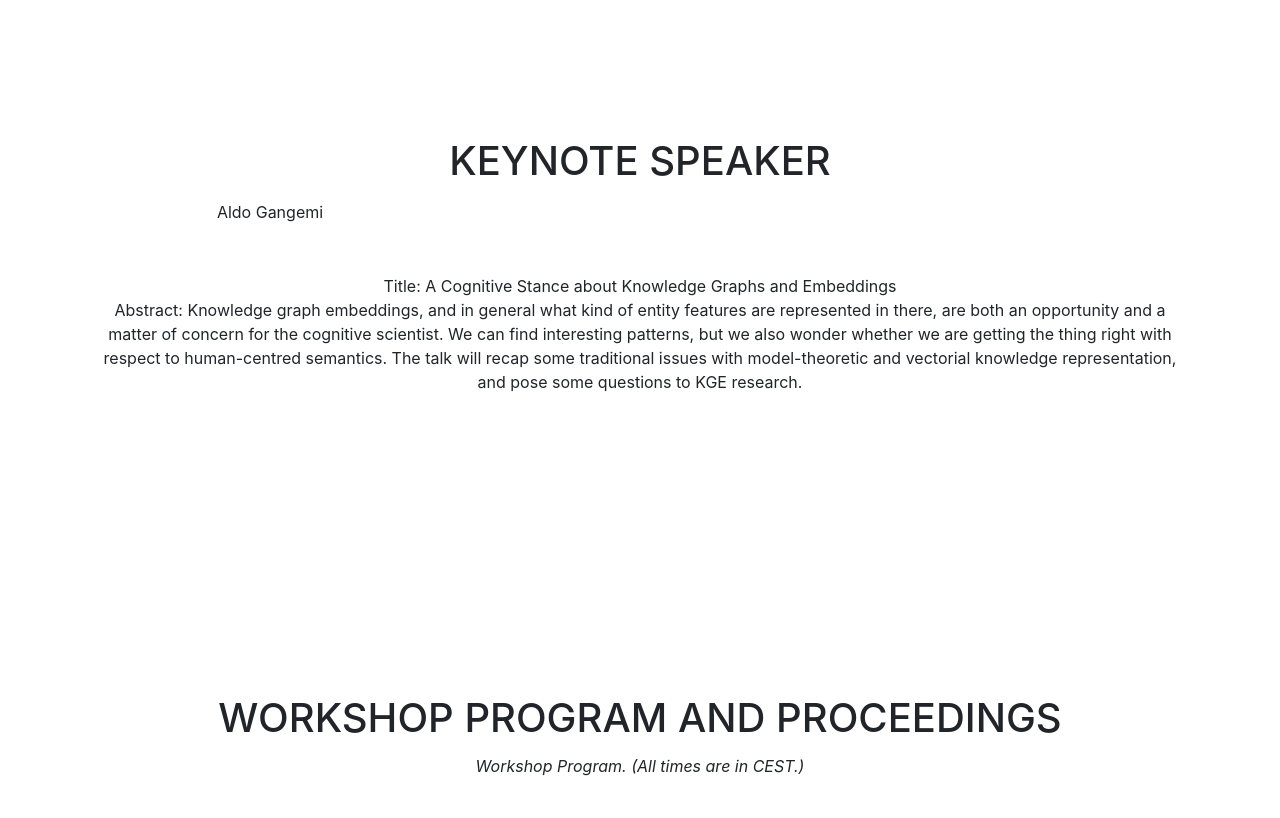
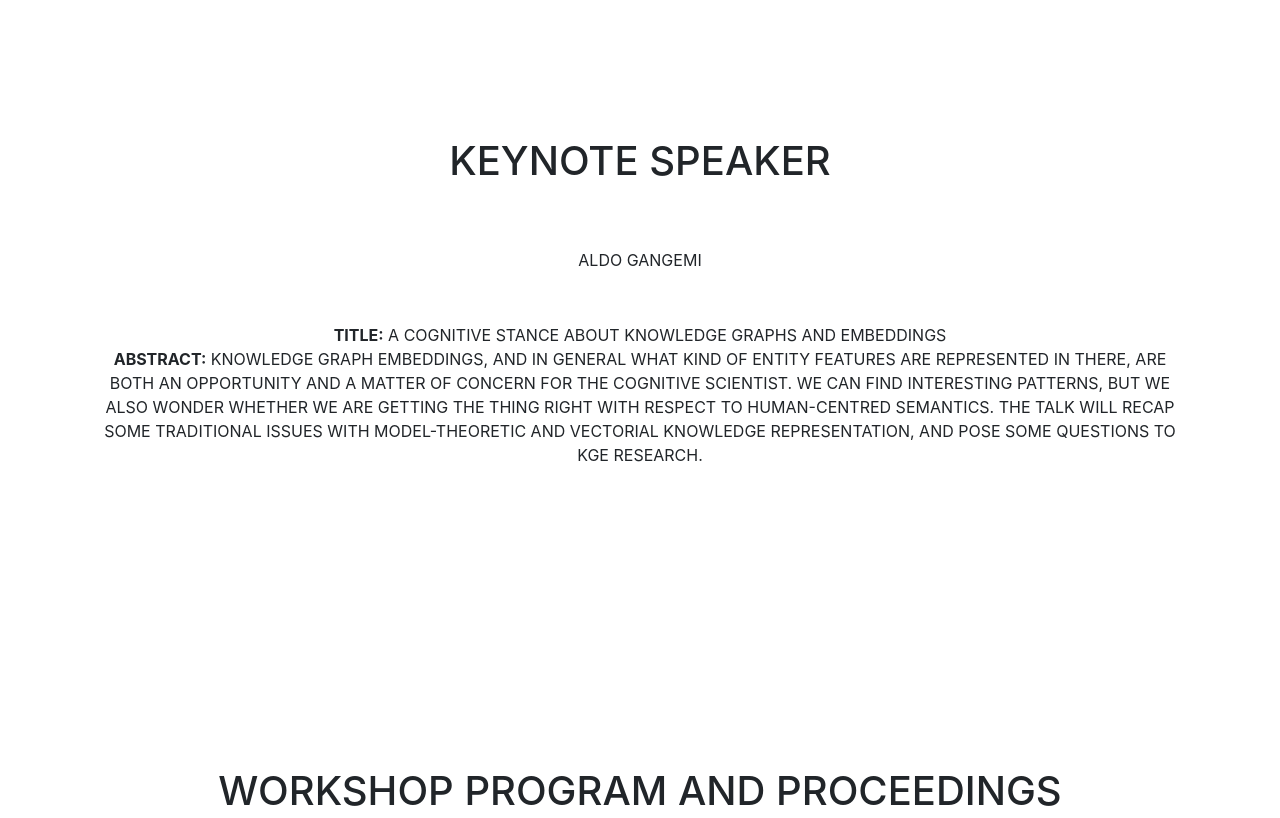
Before and after one commit to alammehwish/dl4kg2021, a website with bundled scripts: page index.html in a window 1280 px wide. Shown: the part 2360-3178 px from the top of the page. Built offline with nearby package versions, Linux system fonts and the light colour scheme; files whose address does not match are found by name; a web font is replaced by a local one.

Commit message:
Update index.html

```diff
--- a/index.html
+++ b/index.html
@@ -197,15 +197,16 @@
     <div class="container">
       <div class="row">
         <div class="col-lg-12 text-center">
-          <h2 class="section-heading text-uppercase">Keynote Speaker</h2>
+          <h2 class="section-heading text-uppercase">Keynote Speaker</h2><br/><br/>
+		<h class="text-uppercase"> Aldo Gangemi</h3>
           <div class="col-sm-4">
             <div class="team-member">
-		    Aldo Gangemi
+
             </div>
           </div>
 <div class="col-sm-12">
-           Title: A Cognitive Stance about Knowledge Graphs and Embeddings </br>
-	Abstract: Knowledge graph embeddings, and in general what kind of entity features are represented in there, are both an opportunity and a matter of concern for the cognitive scientist. We can find interesting patterns, but we also wonder whether we are getting the thing right with respect to human-centred semantics. The talk will recap some traditional issues with model-theoretic and vectorial knowledge representation, and pose some questions to KGE research.
+           <b>Title:</b> A Cognitive Stance about Knowledge Graphs and Embeddings </br>
+	<b>Abstract:</b> Knowledge graph embeddings, and in general what kind of entity features are represented in there, are both an opportunity and a matter of concern for the cognitive scientist. We can find interesting patterns, but we also wonder whether we are getting the thing right with respect to human-centred semantics. The talk will recap some traditional issues with model-theoretic and vectorial knowledge representation, and pose some questions to KGE research.
 
 
         </div>
```
